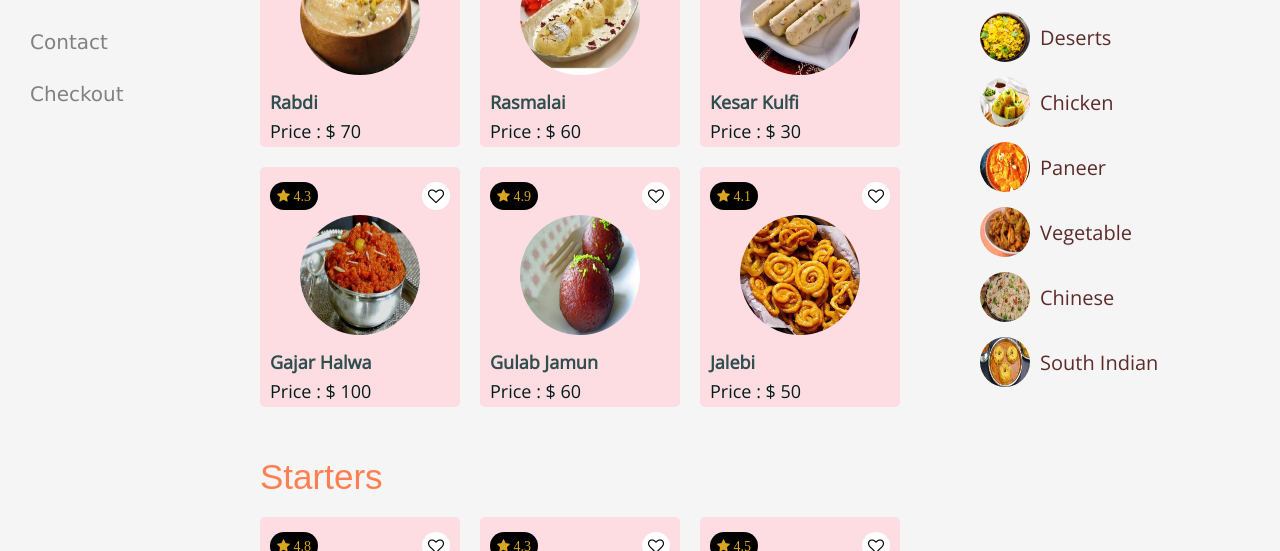
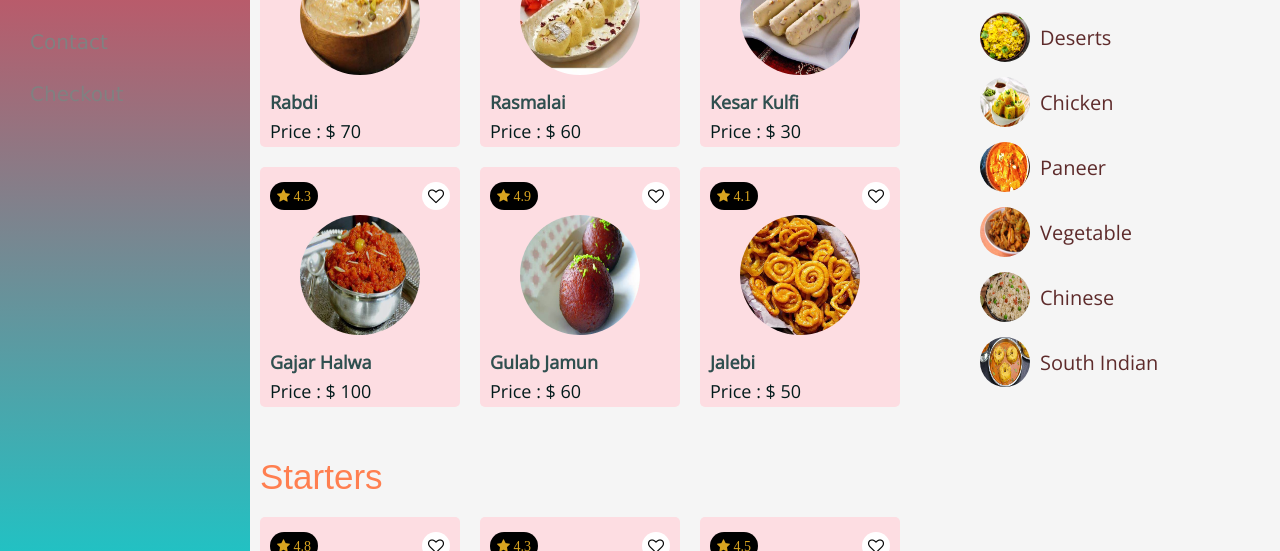
Before and after one commit to Akshat111111/foodito, a plain HTML site: page index.html in a window 1280 px wide. Shown: the part 250-801 px from the top of the page. Drawn offline with nearby package versions, Linux system fonts and the light colour scheme; a web font is replaced by a local one.

Commit message:
Update index.css

```diff
--- a/index.css
+++ b/index.css
@@ -20,7 +20,13 @@ body{
     overflow: hidden;
 }
 #menu{
-    background: whitesmoke;
+  /*  background: whitesmoke; */
+
+    background: rgb(34,193,195);
+background: -moz-linear-gradient(0deg, rgba(34,193,195,1) 0%, rgba(253,45,67,1) 100%);
+background: -webkit-linear-gradient(0deg, rgba(34,193,195,1) 0%, rgba(253,45,67,1) 100%);
+background: linear-gradient(0deg, rgba(34,193,195,1) 0%, rgba(253,45,67,1) 100%);
+filter: progid:DXImageTransform.Microsoft.gradient(startColorstr="#22c1c3",endColorstr="#fd2d43",GradientType=1);
 }
 .title{
     padding: 0 30px;
@@ -511,6 +517,11 @@ color: white;
 }
 
 @media screen and (max-width : 400px) and (-webkit-min-device-pixel-ratio: 2){
+
+
+
+
+
     #mobile-view{
         min-height: -webkit-fill-available;
     }
```
